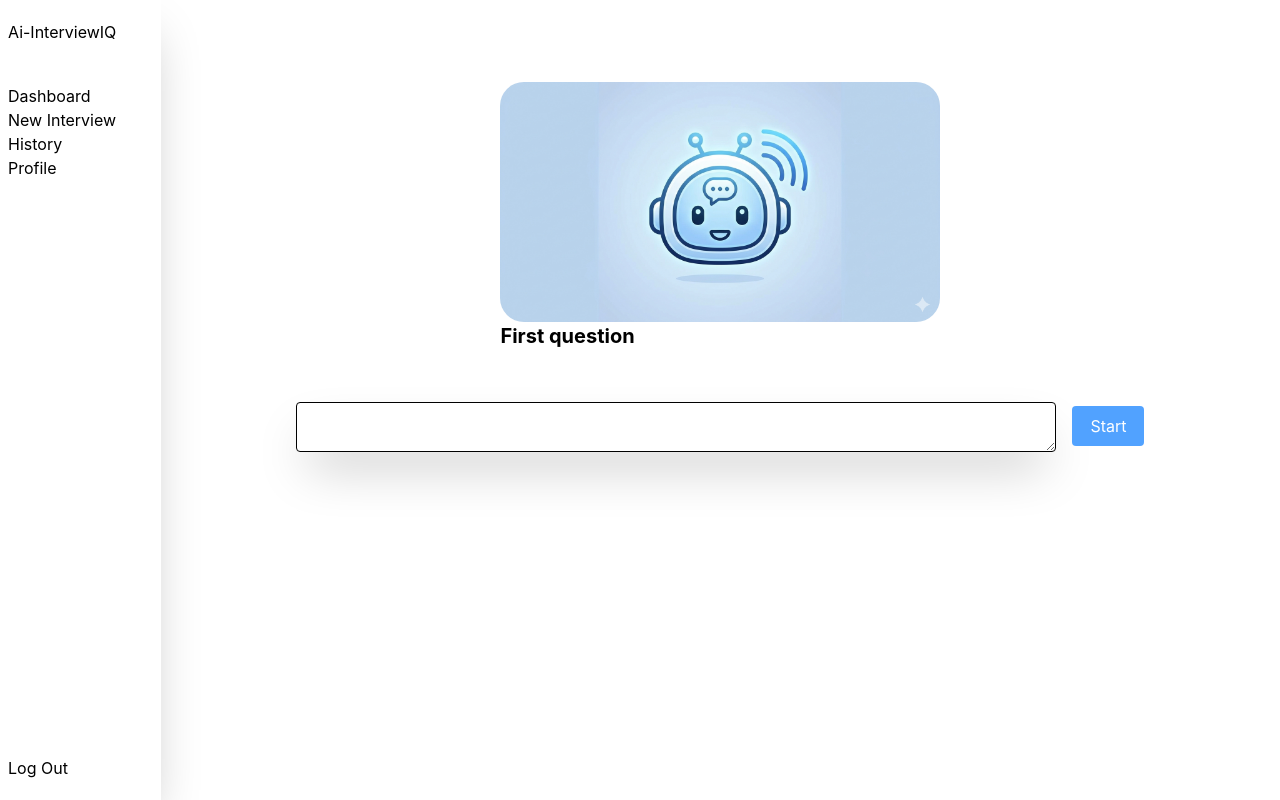
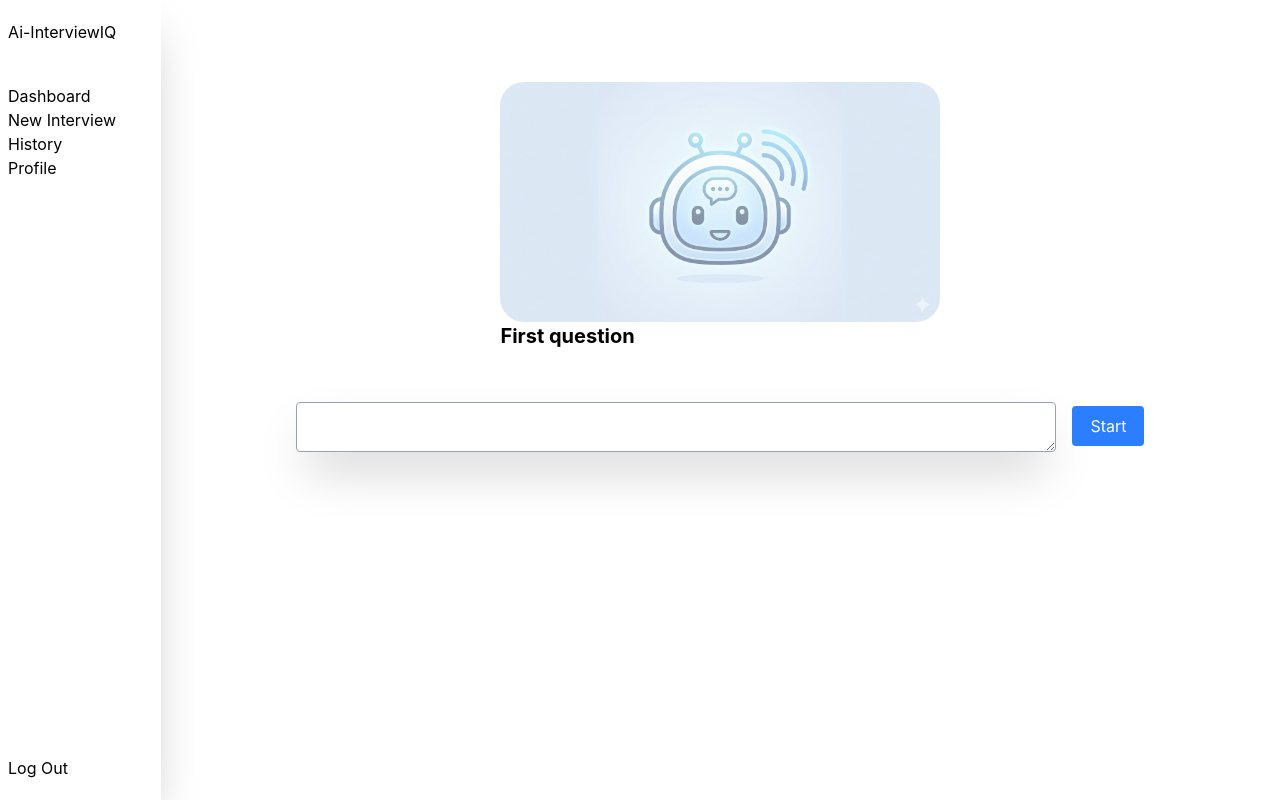
Before and after one commit to NiteshTagadghar/Ai-InterviewIQ, a React (Vite) app in the folder client/interviewIQ-client/: page / in a window 1280 px wide. Built offline with nearby package versions, Linux system fonts and the light colour scheme; no server answers; sample sign-in values are in the browser's storage.

Commit message:
implemented button to start, stop and submit answer and got a state which tells if ai is speaking

```diff
--- /dev/null
+++ b/client/interviewIQ-client/src/constants.js
@@ -0,0 +1,7 @@
+const INTERVIEW_STAGES = {
+    DID_NOT_ANSWER_YET : "did_not_answer_yet",
+    ANSWERING : "answering",
+    COMPLETED_ANSWERING : "completed_answering"
+}
+
+export {INTERVIEW_STAGES}
--- a/client/interviewIQ-client/src/pages/Home.jsx
+++ b/client/interviewIQ-client/src/pages/Home.jsx
@@ -4,6 +4,7 @@ import { api } from '../apis/interceptors'
 import socket from '../interviewSocket'
 import {  startListning, stopListning, textToSpeech } from '../utils/speech'
 import aiDummy from '../assets/ai-dummy.png'
+import { INTERVIEW_STAGES } from '../constants'
 
 function Home() {
 
@@ -13,8 +14,11 @@ function Home() {
   const [userText,setUserText] = useState("")
   const [answer,setAnswer] = useState("")
   const [question,setQuestion] = useState("First question")
-  const [userStopped,setUserStopped] = useState(false)
   const [buttonText,setButtonText] = useState("Start")
+  const [currentState,setCurrentState] = useState(INTERVIEW_STAGES.DID_NOT_ANSWER_YET)
+  const [buttonColor, setButtonColor] = useState("bg-blue-500")
+  const [isAiSpeaking,setIsAiSpeaking] = useState(false)
+
 
   async function callAi(e){
     e.preventDefault()
@@ -50,13 +54,37 @@ function Home() {
   function handleStartButton(){
 
     // On clikc to start, enable mike and listen to answer, change button text to Stop
-    startListning(setAnswer);
-    setButtonText(`Stop`)
+    if(currentState == INTERVIEW_STAGES.DID_NOT_ANSWER_YET){
+      startListning(setAnswer);
+      setButtonText(`Stop`)
+      setCurrentState(INTERVIEW_STAGES.ANSWERING)
+      setButtonColor("bg-orange-500")
+    }
 
     // On click to stop, disable mike and change button text to submit
+    if(currentState == INTERVIEW_STAGES.ANSWERING){
+      stopListning()
+      setButtonText("Submit")
+      setCurrentState(INTERVIEW_STAGES.COMPLETED_ANSWERING)
+      setButtonColor("bg-green-500")
+
+    }
+
+    // On click to submit, answer should be sent to backend (socket) then get a new question and change button text to Start
+    if(currentState == INTERVIEW_STAGES.COMPLETED_ANSWERING){
+      setButtonText("Start")
+
+      setAnswer("")
+
+      setCurrentState(INTERVIEW_STAGES.DID_NOT_ANSWER_YET)
+
+      setButtonColor("bg-blue-500")
 
 
-    // On click to submit, answer should be sent to backend (socket) then get a new question and change button text to Start
+      // emit event to socket and get next question and update question state
+    }
+
+
 
   }
 
@@ -67,10 +95,12 @@ function Home() {
       console.log(data,'data for confirming interview')
 
       if(data.message){
-        textToSpeech(data.message)
+        textToSpeech(data.message,setIsAiSpeaking)
       }
 
     });
+
+
 
 
    return ()=>{
@@ -82,7 +112,8 @@ function Home() {
     }
   },[])
 
-  console.log(answer)
+  console.log(isAiSpeaking,'is ai speaking')
+
 
   return (
     <div className='h-screen flex justify-center relative'>
@@ -113,15 +144,16 @@ function Home() {
         <button onClick={stopListning}>Submit Answer</button>
       </div> */}
 
+
       <div className='absolute top-20.5'>
-        <img src={aiDummy} alt="Could not load image" className="h-60 rounded-3xl" />
+        <img src={aiDummy} alt="Could not load image" className={`h-60 rounded-3xl ${isAiSpeaking ? "opacity-100" : "opacity-50"}`}  />
 
         <h3 className='font-bold text-xl'>{question}</h3>
       </div>
 
       <div className='absolute top-100.5 flex gap-4'>
-        <textarea onChange={(e) => { setAnswer(e.target.value) }} className='border-1  w-190 rounded shadow-2xl' value={answer}></textarea>
-        <button className='text-white bg-blue-400 w-18 h-10 mt-1 rounded cursor-pointer' onClick={handleStartButton}>{buttonText}</button>
+        <textarea onChange={(e) => { setAnswer(e.target.value) }} className='border-1 border-gray-400  w-190 rounded shadow-2xl' value={answer}></textarea>
+        <button className={`text-white ${buttonColor} w-18 h-10 mt-1 rounded cursor-pointer`} onClick={handleStartButton}>{buttonText}</button>
       </div>
 
     </div>
--- a/client/interviewIQ-client/src/utils/speech.js
+++ b/client/interviewIQ-client/src/utils/speech.js
@@ -1,6 +1,8 @@
 import { toast } from "react-toastify"
 
-function textToSpeech(text){
+// Should update these functions to support all browsers
+
+function textToSpeech(text,setIsAiSpeaking){
 
     if(!text) return toast("Text not provided to speak")
 
@@ -16,6 +18,14 @@ function textToSpeech(text){
     speechSynthesis.cancel()
 
     const utterance = new SpeechSynthesisUtterance(text)
+
+    utterance.onstart = ()=>{
+        setIsAiSpeaking(true)
+    }
+
+    utterance.onend = ()=>{
+        setIsAiSpeaking(false)
+    }
 
     console.log(utterance,'utterance')
 
```
